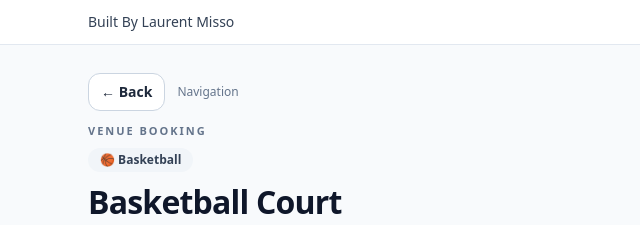
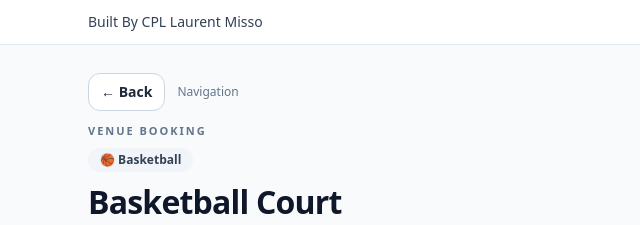
Before and after one commit to missomisso/PLCBooking, a website: page basketball/index.html in a window 1280 px wide. Shown: the top 225 px of the page, 0-640 px from the left. Drawn offline with nearby package versions, Linux system fonts and the light colour scheme; no server answers.

Commit message:
Minor UI Edits

```diff
--- a/basketball/index.html
+++ b/basketball/index.html
@@ -10,7 +10,7 @@
   <div class="min-h-screen">
     <header class="sticky top-0 z-50 border-b border-slate-200 bg-white/95 backdrop-blur">
       <div class="mx-auto flex w-full max-w-6xl items-center justify-between px-4 py-3 sm:px-5 lg:px-6">
-        <div class="text-sm font-medium text-slate-700">Built By Laurent Misso</div>
+        <div class="text-sm font-medium text-slate-700">Built By CPL Laurent Misso</div>
         <div class="text-sm text-slate-500">PLC Booking System</div>
       </div>
     </header>
```
Also changed, not shown: football/index.html (+1 -1 lines), index.html (+1 -1 lines).
